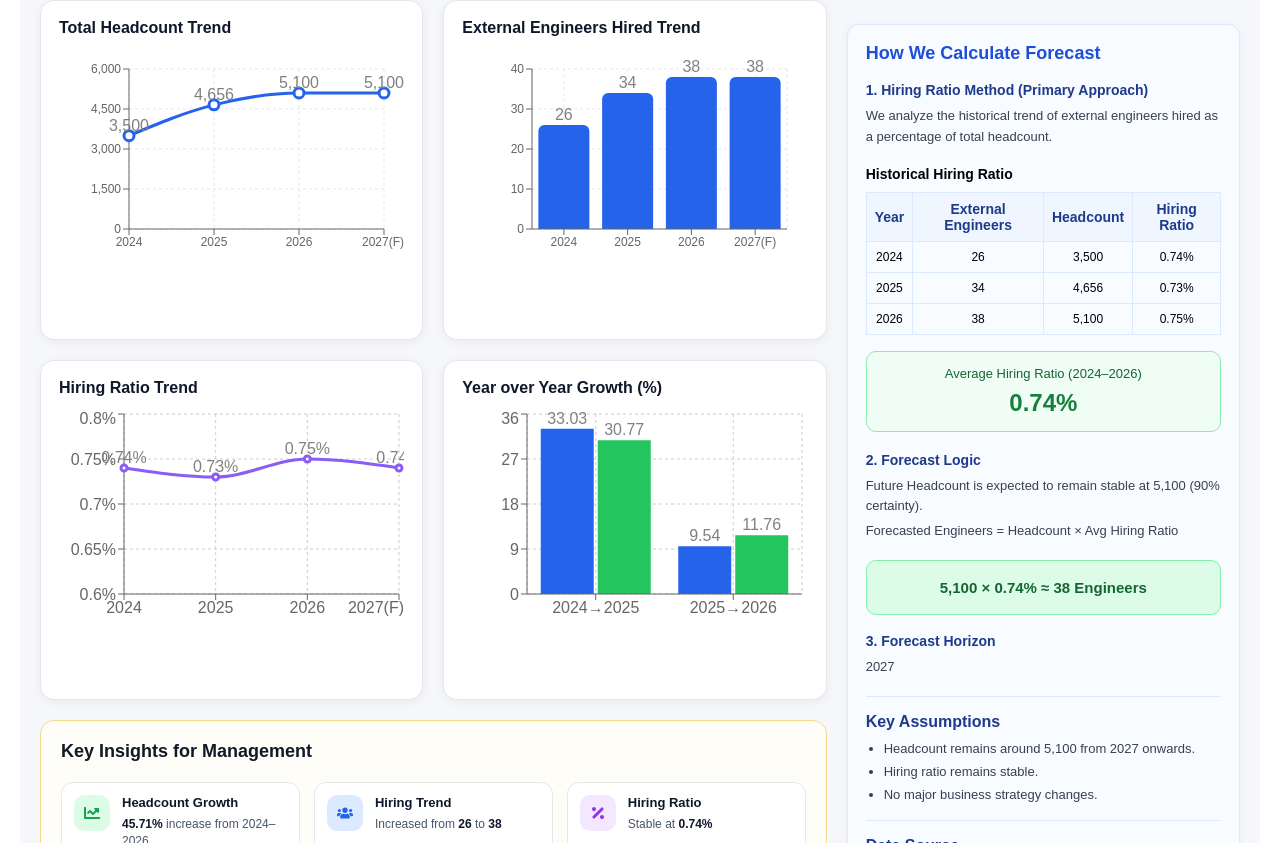
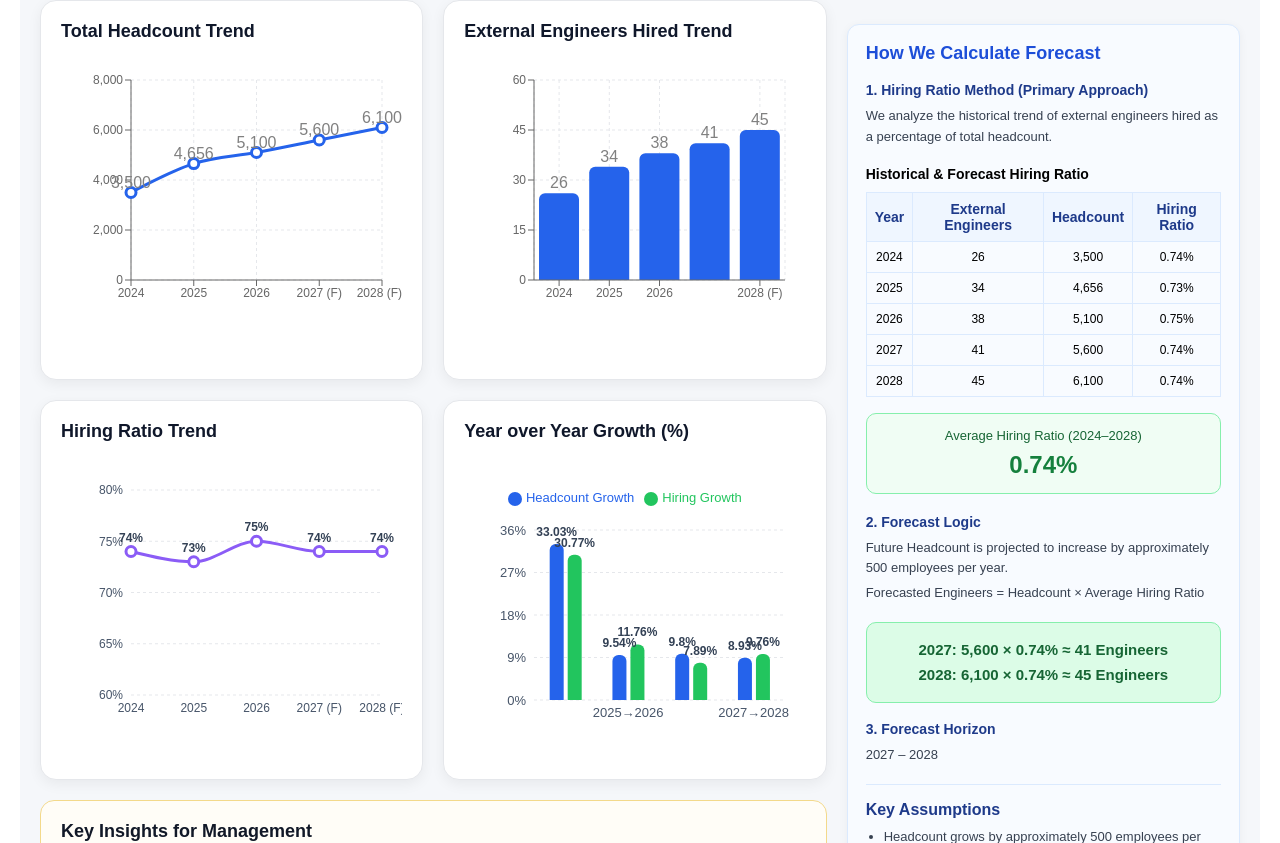
Before and after one commit to VaradNaldurgkar/AMS_Ticket_Forecasting, a React app in the folder Frontend/: page /engineers in a window 1280 px wide. Shown: the part 337-1180 px from the top of the page. Built offline with nearby package versions, Linux system fonts and the light colour scheme; the HTML template or start-up script is replaced by a standard one.

Commit message:
Improved engineer page

```diff
--- a/Frontend/src/features/engineers/Components/Analytics/ForecastCalculation.jsx
+++ b/Frontend/src/features/engineers/Components/Analytics/ForecastCalculation.jsx
@@ -23,7 +23,7 @@ const ForecastCalculation = () => {
       {/* TABLE */}
       <div className="forecast-table-section">
 
-        <h4>Historical Hiring Ratio</h4>
+        <h4>Historical & Forecast Hiring Ratio</h4>
 
         <table className="ratio-table">
 
@@ -37,6 +37,7 @@ const ForecastCalculation = () => {
           </thead>
 
           <tbody>
+
             <tr>
               <td>2024</td>
               <td>26</td>
@@ -57,6 +58,22 @@ const ForecastCalculation = () => {
               <td>5,100</td>
               <td>0.75%</td>
             </tr>
+
+            {/* Forecast Years */}
+            <tr>
+              <td>2027</td>
+              <td>41</td>
+              <td>5,600</td>
+              <td>0.74%</td>
+            </tr>
+
+            <tr>
+              <td>2028</td>
+              <td>45</td>
+              <td>6,100</td>
+              <td>0.74%</td>
+            </tr>
+
           </tbody>
 
         </table>
@@ -67,7 +84,7 @@ const ForecastCalculation = () => {
       <div className="average-ratio-box">
 
         <span>
-          Average Hiring Ratio (2024–2026)
+          Average Hiring Ratio (2024–2028)
         </span>
 
         <h3>0.74%</h3>
@@ -80,19 +97,20 @@ const ForecastCalculation = () => {
         <h3>2. Forecast Logic</h3>
 
         <p>
-          Future Headcount is expected to remain stable at
-          5,100 (90% certainty).
+          Future Headcount is projected to increase by
+          approximately 500 employees per year.
         </p>
 
         <p>
-          Forecasted Engineers = Headcount × Avg Hiring Ratio
+          Forecasted Engineers = Headcount × Average Hiring Ratio
         </p>
 
       </div>
 
-      {/* FORMULA */}
+      {/* FORMULAS */}
       <div className="formula-box">
-        5,100 × 0.74% ≈ 38 Engineers
+        <p>2027: 5,600 × 0.74% ≈ 41 Engineers</p>
+        <p>2028: 6,100 × 0.74% ≈ 45 Engineers</p>
       </div>
 
       {/* HORIZON */}
@@ -100,7 +118,7 @@ const ForecastCalculation = () => {
 
         <h3>3. Forecast Horizon</h3>
 
-        <p>2027</p>
+        <p>2027 – 2028</p>
 
       </div>
 
@@ -110,9 +128,9 @@ const ForecastCalculation = () => {
         <h4>Key Assumptions</h4>
 
         <ul>
-          <li>Headcount remains around 5,100 from 2027 onwards.</li>
-          <li>Hiring ratio remains stable.</li>
-          <li>No major business strategy changes.</li>
+          <li>Headcount grows by approximately 500 employees per year.</li>
+          <li>Hiring ratio remains stable at around 0.74%.</li>
+          <li>No major business strategy or workforce planning changes.</li>
         </ul>
 
       </div>
@@ -124,7 +142,9 @@ const ForecastCalculation = () => {
 
         <p>HR / Organization Records</p>
 
-        <p>Years Considered: 2024 – 2026</p>
+        <p>Historical Years Considered: 2024 – 2026</p>
+
+        <p>Forecast Years: 2027 – 2028</p>
 
       </div>
 
--- a/Frontend/src/features/engineers/Components/Charts/GrowthChart.jsx
+++ b/Frontend/src/features/engineers/Components/Charts/GrowthChart.jsx
@@ -1,5 +1,4 @@
 import "../../css/GrowthChart.css";
-
 
 import {
   BarChart,
@@ -9,7 +8,8 @@ import {
   CartesianGrid,
   Tooltip,
   ResponsiveContainer,
-  LabelList
+  LabelList,
+  Legend
 } from "recharts";
 
 const data = [
@@ -22,46 +22,116 @@ const data = [
     year: "2025→2026",
     headcount: 9.54,
     hiring: 11.76
+  },
+  {
+    year: "2026→2027",
+    headcount: 9.80,
+    hiring: 7.89
+  },
+  {
+    year: "2027→2028",
+    headcount: 8.93,
+    hiring: 9.76
   }
 ];
 
 const GrowthChart = () => {
   return (
     <div className="chart-card">
+
       <h3>Year over Year Growth (%)</h3>
 
-      <ResponsiveContainer width="100%" height={220}>
-        <BarChart data={data}>
-          <CartesianGrid strokeDasharray="3 3" />
+      <ResponsiveContainer width="100%" height={300}>
+  <BarChart
+    data={data}
+    margin={{
+      top: 30,
+      right: 20,
+      left: 10,
+      bottom: 30
+    }}
+    barCategoryGap="25%"
+  >
+    <CartesianGrid
+      strokeDasharray="3 3"
+      vertical={false}
+      stroke="#e5e7eb"
+    />
 
-          <XAxis dataKey="year" />
+    <XAxis
+      dataKey="year"
+      tick={{ fontSize: 13, fill: "#475569" }}
+      axisLine={false}
+      tickLine={false}
+    />
 
-          <YAxis />
+    <YAxis
+      tick={{ fontSize: 13, fill: "#475569" }}
+      axisLine={false}
+      tickLine={false}
+      tickFormatter={(value) => `${value}%`}
+    />
 
-          <Tooltip />
+    <Tooltip
+      contentStyle={{
+        borderRadius: "10px",
+        border: "1px solid #e5e7eb"
+      }}
+      formatter={(value) => [`${value}%`]}
+    />
+
+    <Legend
+      verticalAlign="top"
+      height={40}
+      iconType="circle"
+      wrapperStyle={{
+        fontSize: "13px"
+      }}
+    />
 
     <Bar
       dataKey="headcount"
+      name="Headcount Growth"
       fill="#2563eb"
+      radius={[6, 6, 0, 0]}
+      maxBarSize={36}
     >
       <LabelList
         dataKey="headcount"
         position="top"
+        offset={8}
+        formatter={(value) => `${value}%`}
+        style={{
+          fontSize: 12,
+          fill: "#334155",
+          fontWeight: 600
+        }}
       />
     </Bar>
 
     <Bar
       dataKey="hiring"
+      name="Hiring Growth"
       fill="#22c55e"
+      radius={[6, 6, 0, 0]}
+      maxBarSize={36}
     >
       <LabelList
         dataKey="hiring"
         position="top"
+        offset={8}
+        formatter={(value) => `${value}%`}
+        style={{
+          fontSize: 12,
+          fill: "#334155",
+          fontWeight: 600
+        }}
       />
     </Bar>
 
   </BarChart>
 </ResponsiveContainer>
+
     </div>
   );
 };
--- a/Frontend/src/features/engineers/Components/Charts/HeadcountTrendChart.jsx
+++ b/Frontend/src/features/engineers/Components/Charts/HeadcountTrendChart.jsx
@@ -15,15 +15,17 @@ const data = [
   { year: "2024", headcount: 3500 },
   { year: "2025", headcount: 4656 },
   { year: "2026", headcount: 5100 },
-  { year: "2027(F)", headcount: 5100 }
+  { year: "2027 (F)", headcount: 5600 },
+  { year: "2028 (F)", headcount: 6100 }
 ];
 
 const HeadcountTrendChart = () => {
   return (
     <div className="chart-card">
+
       <h3>Total Headcount Trend</h3>
 
-      <ResponsiveContainer width="100%" height={220}>
+      <ResponsiveContainer width="100%" height={260}>
         <LineChart
           data={data}
           margin={{
@@ -33,6 +35,7 @@ const HeadcountTrendChart = () => {
             bottom: 10
           }}
         >
+
           <CartesianGrid
             stroke="#e5e7eb"
             strokeDasharray="3 3"
@@ -52,7 +55,7 @@ const HeadcountTrendChart = () => {
 
           <Tooltip
             formatter={(value) => [
-              value.toLocaleString(),
+              Number(value).toLocaleString(),
               "Headcount"
             ]}
           />
@@ -69,13 +72,14 @@ const HeadcountTrendChart = () => {
               dataKey="headcount"
               position="top"
               formatter={(value) =>
-                value.toLocaleString()
+                Number(value).toLocaleString()
               }
             />
           </Line>
 
         </LineChart>
       </ResponsiveContainer>
+
     </div>
   );
 };
--- a/Frontend/src/features/engineers/Components/Charts/HiringRatioChart.jsx
+++ b/Frontend/src/features/engineers/Components/Charts/HiringRatioChart.jsx
@@ -1,5 +1,4 @@
 import "../../css/HiringRatioChart.css";
-
 
 import {
   LineChart,
@@ -13,45 +12,98 @@ import {
 } from "recharts";
 
 const data = [
-  { year: "2024", ratio: 0.74 },
-  { year: "2025", ratio: 0.73 },
-  { year: "2026", ratio: 0.75 },
-  { year: "2027(F)", ratio: 0.74 }
+  { year: "2024", ratio: 74 },
+  { year: "2025", ratio: 73 },
+  { year: "2026", ratio: 75 },
+  { year: "2027 (F)", ratio: 74 },
+  { year: "2028 (F)", ratio: 74 }
 ];
 
 const HiringRatioChart = () => {
   return (
     <div className="chart-card">
+
       <h3>Hiring Ratio Trend</h3>
 
-      <ResponsiveContainer width="100%" height={220}>
-        <LineChart data={data}>
-          <CartesianGrid strokeDasharray="3 3" />
+      <ResponsiveContainer width="100%" height={280}>
+        <LineChart
+          data={data}
+          margin={{
+            top: 30,
+            right: 20,
+            left: 10,
+            bottom: 15
+          }}
+        >
 
-          <XAxis dataKey="year" />
+          <CartesianGrid
+            strokeDasharray="3 3"
+            vertical={false}
+            stroke="#e5e7eb"
+          />
+
+          <XAxis
+            dataKey="year"
+            interval={0}
+            tick={{
+              fontSize: 12,
+              fill: "#475569"
+            }}
+            axisLine={false}
+            tickLine={false}
+          />
 
           <YAxis
-            domain={[0.6, 0.8]}
+            domain={[60, 80]}
+            tick={{
+              fontSize: 12,
+              fill: "#475569"
+            }}
             tickFormatter={(value) => `${value}%`}
+            axisLine={false}
+            tickLine={false}
           />
 
-          <Tooltip />
+          <Tooltip
+            contentStyle={{
+              borderRadius: "10px",
+              border: "1px solid #e5e7eb"
+            }}
+            formatter={(value) => [`${value}%`, "Hiring Ratio"]}
+          />
 
           <Line
             type="monotone"
             dataKey="ratio"
             stroke="#8b5cf6"
             strokeWidth={3}
+            dot={{
+              r: 5,
+              strokeWidth: 3,
+              fill: "#fff"
+            }}
+            activeDot={{
+              r: 7
+            }}
           >
+
             <LabelList
               dataKey="ratio"
               position="top"
+              offset={10}
               formatter={(value) => `${value}%`}
+              style={{
+                fill: "#334155",
+                fontSize: 12,
+                fontWeight: 600
+              }}
             />
+
           </Line>
 
         </LineChart>
       </ResponsiveContainer>
+
     </div>
   );
 };
--- a/Frontend/src/features/engineers/Components/Charts/HiringTrendChart.jsx
+++ b/Frontend/src/features/engineers/Components/Charts/HiringTrendChart.jsx
@@ -15,15 +15,17 @@ const data = [
   { year: "2024", engineers: 26 },
   { year: "2025", engineers: 34 },
   { year: "2026", engineers: 38 },
-  { year: "2027(F)", engineers: 38 }
+  { year: "2027 (F)", engineers: 41 },
+  { year: "2028 (F)", engineers: 45 }
 ];
 
 const HiringTrendChart = () => {
   return (
     <div className="chart-card">
+
       <h3>External Engineers Hired Trend</h3>
 
-      <ResponsiveContainer width="100%" height={220}>
+      <ResponsiveContainer width="100%" height={260}>
         <BarChart
           data={data}
           margin={{
@@ -33,6 +35,7 @@ const HiringTrendChart = () => {
             bottom: 10
           }}
         >
+
           <CartesianGrid
             stroke="#e5e7eb"
             strokeDasharray="3 3"
@@ -67,6 +70,7 @@ const HiringTrendChart = () => {
 
         </BarChart>
       </ResponsiveContainer>
+
     </div>
   );
 };
--- a/Frontend/src/features/engineers/css/GrowthChart.css
+++ b/Frontend/src/features/engineers/css/GrowthChart.css
@@ -1,16 +1,16 @@
 .chart-card {
   background: white;
-  border-radius: 14px;
-  padding: 18px;
-  box-shadow: 0 2px 10px rgba(0,0,0,.06);
+  border-radius: 16px;
+  padding: 20px;
+  box-shadow: 0 4px 14px rgba(0,0,0,.06);
   border: 1px solid #e5e7eb;
 
-  height: 340px;
+  height: 380px;
 }
 
 .chart-card h3 {
-  margin-bottom: 12px;
-  font-size: 16px;
+  margin-bottom: 18px;
+  font-size: 18px;
   font-weight: 700;
   color: #0f172a;
 }
--- a/Frontend/src/features/engineers/css/HeadcountTrendChart.css
+++ b/Frontend/src/features/engineers/css/HeadcountTrendChart.css
@@ -5,7 +5,7 @@
   box-shadow: 0 2px 10px rgba(0,0,0,.06);
   border: 1px solid #e5e7eb;
 
-  height: 340px;
+  min-height: 380px;
 }
 
 .chart-card h3 {
@@ -21,7 +21,7 @@
 
 @media (max-width: 768px) {
   .chart-card {
-    min-height: 350px;
+    min-height: 400px;
   }
 
   .chart-card h3 {
--- a/Frontend/src/features/engineers/css/HiringRatioChart.css
+++ b/Frontend/src/features/engineers/css/HiringRatioChart.css
@@ -1,16 +1,16 @@
 .chart-card {
   background: white;
-  border-radius: 14px;
-  padding: 18px;
-  box-shadow: 0 2px 10px rgba(0,0,0,.06);
+  border-radius: 16px;
+  padding: 20px;
+  box-shadow: 0 4px 14px rgba(0,0,0,.06);
   border: 1px solid #e5e7eb;
 
-  height: 340px;
+  height: 360px;
 }
 
 .chart-card h3 {
-  margin-bottom: 12px;
-  font-size: 16px;
+  margin-bottom: 18px;
+  font-size: 18px;
   font-weight: 700;
   color: #0f172a;
 }
```
Lines whose indentation alone changed are shown as unchanged.
